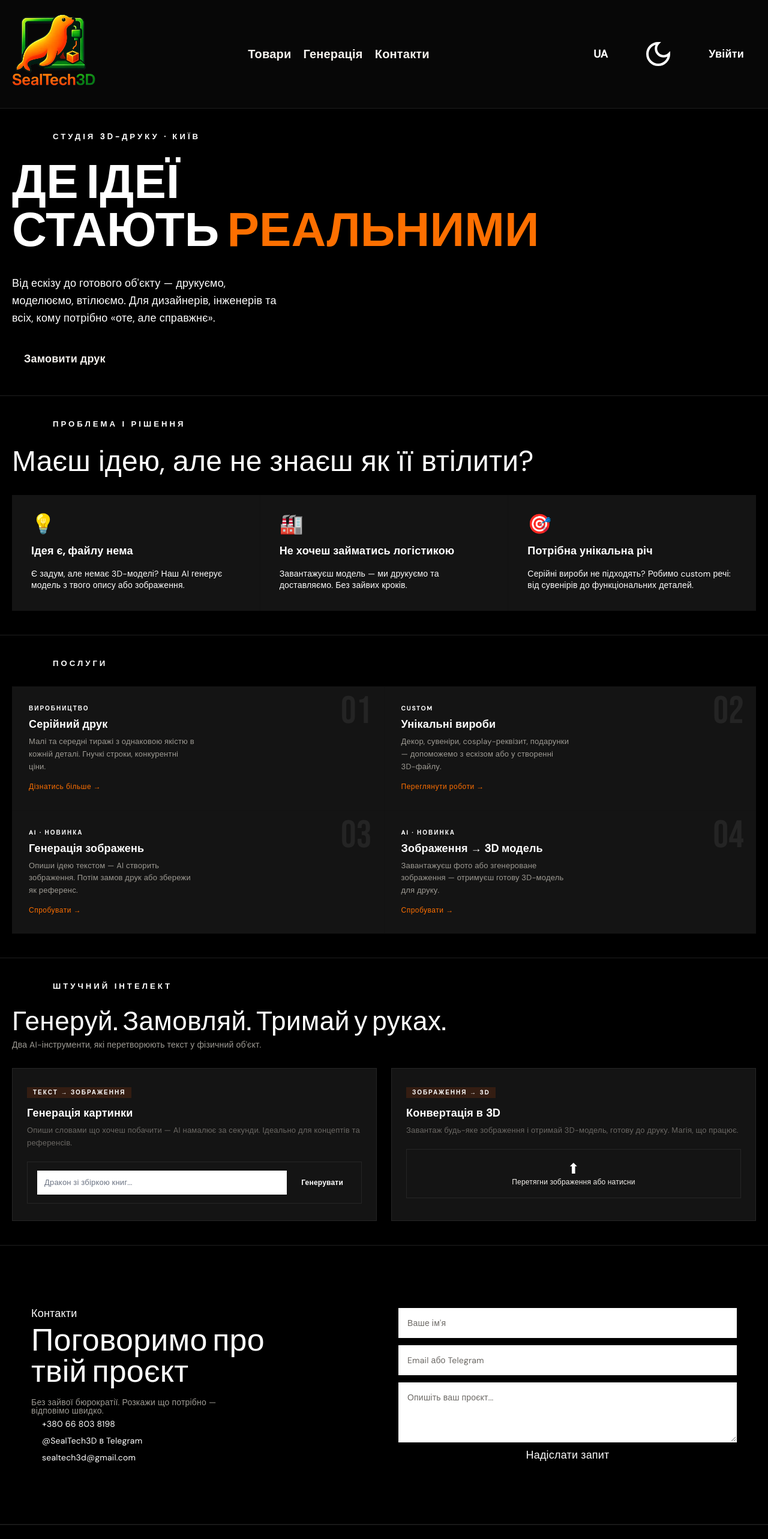
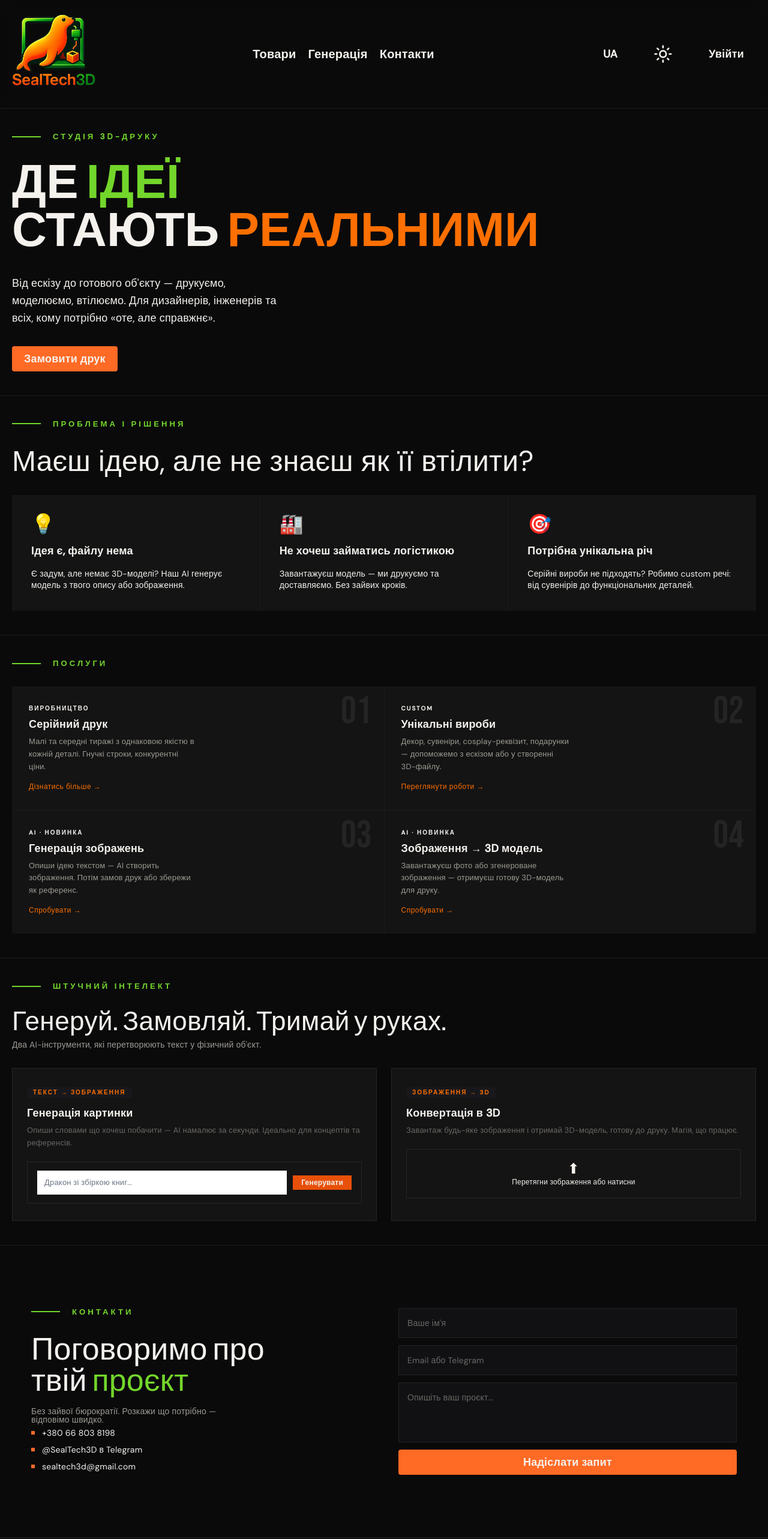
Before and after one commit to Mortiarion/seal-tech-3d-panda-dev, a SvelteKit app in the folder fe/: page / in a window 1280 px wide. Shown: the top 2565 px of the page at 60% size. Built offline with nearby package versions, Linux system fonts and the light colour scheme.

Commit message:
1. ще причесав секції і наче основні кольори свілтлої теми підібрав

```diff
--- a/fe/src/lib/components/landing/SectionAi.svelte
+++ b/fe/src/lib/components/landing/SectionAi.svelte
@@ -1,6 +1,6 @@
 <section class="ai-section border-bottom">
     <div class="container">
-        <p class="label">
+        <p class="main-section-label">
             Штучний інтелект
         </p>
 
@@ -87,8 +87,8 @@
 	}
 	.ai-badge {
 		display: inline-block;
-		background: rgba(232, 80, 10, 0.15);
-		color: var(--accent);
+		background: var(--bg3);
+		color: var(--orange);
 		font-size: 10px;
 		letter-spacing: 2px;
 		padding: 4px 10px;
@@ -125,8 +125,8 @@
 		outline: none;
 	}
 	.ai-btn {
-		background: var(--accent);
-		/* color: #fff; */
+		background: var(--accent-orange);
+		/* color: var; */
 		border: none;
 		padding: 6px 14px;
 		font-size: 12px;
--- a/fe/src/lib/components/landing/SectionContacts.svelte
+++ b/fe/src/lib/components/landing/SectionContacts.svelte
@@ -3,7 +3,7 @@
         <div class="contact-section">
 
             <div>
-                <p class="section-label" style="margin-bottom:12px">Контакти</p>
+                <p class="main-section-label" >Контакти</p>
                 <div class="contact-title">Поговоримо про<br />твій <span>проєкт</span></div>
                 <p style="color:var(--text2);font-size:14px;max-width:320px">
                     Без зайвої бюрократії. Розкажи що потрібно — відповімо швидко.
@@ -27,7 +27,7 @@
                 <input class="form-input" placeholder="Ваше ім'я" />
                 <input class="form-input" placeholder="Email або Telegram" />
                 <textarea class="form-input" placeholder="Опишіть ваш проєкт..."></textarea>
-                <button class="btn-primary" style="width:100%">Надіслати запит</button>
+                <button class="btn primary" style="width:100%">Надіслати запит</button>
             </div>
         </div>
 
@@ -50,7 +50,7 @@
 		margin-bottom: 16px;
 	}
 	.contact-title span {
-		color: var(--accent);
+		color: var(--accent-green);
 	}
 	.contact-info {
 		display: flex;
@@ -68,7 +68,7 @@
 	.contact-dot {
 		width: 6px;
 		height: 6px;
-		background: var(--accent);
+		background: var(--accent-orange2);
 		/* flex-shrink: 0; */
 	}
 	.contact-form {
@@ -77,24 +77,24 @@
 		gap: 12px;
 	}
 	.form-input {
-		/* background: var(--bg2); */
+		background: var(--bg2);
 		border: 1px solid var(--border);
 		color: var(--gray);
 		padding: 12px 14px;
 		font-size: 14px;
 		/* font-family: 'Manrope', sans-serif; */
-		/* outline: none; */
+		outline: none;
 		width: 100%;
 		transition: border-color 0.2s;
 	}
 	.form-input:focus {
-		border-color: var(--accent);
+		border-color: var(--accent-green);
 	}
 	.form-input::placeholder {
 		color: var(--gray);
 	}
 	textarea.form-input {
 		height: 100px;
-		/* resize: none; */
+		resize: none;
 	}
 </style>
--- a/fe/src/lib/components/landing/SectionHeader.svelte
+++ b/fe/src/lib/components/landing/SectionHeader.svelte
@@ -48,7 +48,6 @@
 		z-index: 10;
 		background: var(--header-bg-transparent);
 		backdrop-filter: var(--backdrop-filter);
-		/* transition: background-color 1s, color 1s; */
 
 		> .container {
 			padding: 1.25rem ;
@@ -58,16 +57,13 @@
 			display: flex;
 			align-items: center;
 			justify-content: space-between;
-			/* padding: 10px 0; */
 
 			.nav-links {
 				display: flex;
 				gap: 1.25rem;
-				/* list-style: none; */
 
 
 				& a {
-					color: var(--white);
 					font-size: 1.25rem;
 					font-weight: 900;
 					transition: color 0.3s;
--- a/fe/src/lib/components/landing/SectionHero.svelte
+++ b/fe/src/lib/components/landing/SectionHero.svelte
@@ -1,6 +1,8 @@
 <section class="border-bottom">
 	<div class="container">
-		<p class="label">Студія 3D-друку · Київ</p>
+		<p class="main-section-label">
+			Студія 3D-друку
+		</p>
 
 		<h1>
 			Де
@@ -18,13 +20,13 @@
 			інженерів та всіх, кому потрібно «оте, але справжнє».
 		</p>
 
-		<button class="btn primary"> Замовити друк </button>
+		<button class="btn primary">
+			Замовити друк
+		</button>
 	</div>
 </section>
 
 <style lang="postcss">
-
-
 	.sub {
 		font-size: 18px;
 		max-width: 460px;
@@ -41,7 +43,7 @@
 
 		span {
 			&:nth-child(1) {
-				color: var(--accent);
+				color: var(--accent-green);
 			}
 			&:nth-child(2) {
 				color: var(--orange);
--- a/fe/src/lib/components/landing/SectionProblemSolution.svelte
+++ b/fe/src/lib/components/landing/SectionProblemSolution.svelte
@@ -1,7 +1,7 @@
 <section class="border-bottom">
     <div class="container">
 
-        <p class="label">
+        <p class="main-section-label">
             Проблема і рішення
         </p>
 
--- a/fe/src/lib/components/landing/SectionServices.svelte
+++ b/fe/src/lib/components/landing/SectionServices.svelte
@@ -1,6 +1,6 @@
 <section class="border-bottom">
     <div class="container">
-        <p class="label">
+        <p class="main-section-label">
             Послуги
         </p>
 
--- a/fe/src/lib/components/themes/ThemesToggle.svelte
+++ b/fe/src/lib/components/themes/ThemesToggle.svelte
@@ -30,15 +30,15 @@
 
 <button
 	type="button"
-	title="Toggle theme"
-	aria-label="Toggle theme"
+	title={`Toggle theme ${ theme === 'dark' ? 'light' : 'dark' }`}
+	aria-label={`Toggle theme ${ theme === 'dark' ? 'light' : 'dark' }`}
 	class="btn"
-	aria-pressed={theme === 'light'}
-	class:light={theme === 'light'}
+	aria-pressed={theme === 'dark'}
+	class:light={theme === 'dark'}
 	onclick={toggleTheme}
 >
 
-	{#if theme === 'light'}
+	{#if theme === 'dark'}
 		<svg
 			// xmlns="http://www.w3.org/2000/svg"
 			// width="24"
@@ -81,9 +81,8 @@
 <style lang="postcss">
 	button {
 		svg {
-			width: 3rem;
-			/* height: 4rem; */
-			transition: transform 1s cubic-bezier(0, 0, 0, 1.25);
+			width: 2rem;
+			transition: transform 1s;
 
 			&:focus-visible {
 				outline: 2px solid currentColor;
@@ -97,30 +96,6 @@
 			&:active {
 				transform: scale(0.8);
 			}
-
-			.d1,
-			.d2,
-			.d3 {
-				transform-origin: center;
-				will-change: transform;
-
-				transition:
-					transform var(--toggles-within-duration) cubic-bezier(0, 0, 0, 1.25),
-					opacity var(--toggles-within-duration);
-			}
-
-			& .d1 {
-				transform: scale(0.65);
-			}
-
-			& .d2 {
-				transform: scale(1.5);
-			}
-
-			& .d3 {
-				opacity: 1;
-				transform: translate3d(3px, -3px, 0) scale(1.2);
-			}
 		}
 	}
 </style>
--- a/fe/src/routes/layout.css
+++ b/fe/src/routes/layout.css
@@ -58,13 +58,28 @@ body {
 	transition: background-color 1s, color 1s;
 
 	&[data-theme='light'] {
-		--bg-body: #ffffff;
-		--text: #000000;
+		/* --bg-body: #f8f5f0; */
+		/* --bg2: #f0ede8; */
+		/* --text: #1c1814;  */
+		/* --text2: #4a4540; */
+		/* --accent-orange: #e8500a;  */
+		/* --accent-orange2: #ff6a25; */
+		/* --success: #1d9e75; */
+		/* --border-main: #d4cdc2; */
+
+		--bg-body: #f5f1e9;
+		--bg2: #ede6d9;
+		--bg3: #e4d9c4;
+		--text: #2a241b;
+		--text2: #5c5246;
+		--border-main: #d2c4ab;
+		--header-bg-transparent: var(--bg3);
+		--mid: var(--bg3);
 	}
 
 	&[data-theme='dark'] {
-		--bg-body: #000000;
-		--text: #ffffff;
+		/* --bg-body: var(--bg-body); */
+		--text: var(--white)
 	}
 }
 
@@ -72,12 +87,12 @@ body {
 	@apply mx-auto px-5 py-10;
 }
 
-.label {
+.main-section-label {
 	font-size: 0.825rem;
 	letter-spacing: var(--letter-spacing-title);
-	color: var(--accent);
+	color: var(--accent-green);
 	margin-bottom: 2rem;
-	font-weight: 600;
+	font-weight: 900;
 	text-transform: uppercase;
 	display: flex;
 	align-items: center;
@@ -90,7 +105,7 @@ body {
 		display: block;
 		width: 3rem;
 		height: 2px;
-		background-color: var(--accent);
+		background-color: var(--accent-green);
 	}
 }
 
@@ -101,14 +116,14 @@ body {
 	transition: color 0.3s ease, background-color 0.3s ease;
 
 	&.primary {
-		background-color: var(--accent);
+		background-color: var(--accent-orange2);
 		color: var(--white);
 		border: none;
 		border-radius: 4px;
 
 		@media (hover: hover) {
 			&:hover {
-				background-color: var(--orange);
+				background-color: var(--accent-orange);
 				color: var(--white);
 			}
 		}
```
